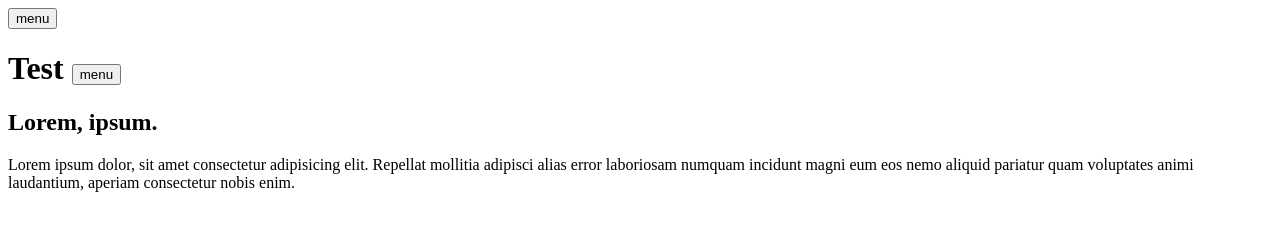
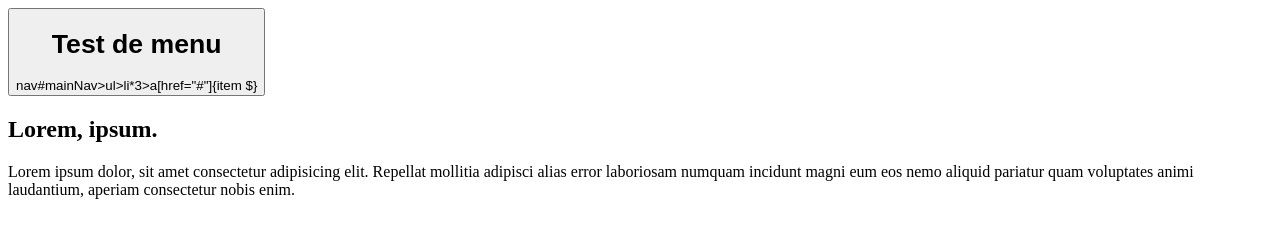
Before and after one commit to MMI-SAE-105/2022-r113-tp2-menu-alpinejs-noah75s, a website: page index.html in a window 1280 px wide. Drawn offline with Linux system fonts and the light colour scheme.

```diff
--- a/index.html
+++ b/index.html
@@ -10,8 +10,9 @@
     <!-- https://emmet.io/ -->
     <!-- header>h1{Test de menu} -->
     <header>
-      <button>menu</button>
-      <h1>Test <button>menu</button>
+      <button aria-controls="mainNav":menu</button>
+      <h1>Test de menu</h1>
+      nav#mainNav>ul>li*3>a[href="#"]{item $}
     </header>
     <!-- h2>lorem2^p>lorem -->
     <h2>Lorem, ipsum.</h2>
```
